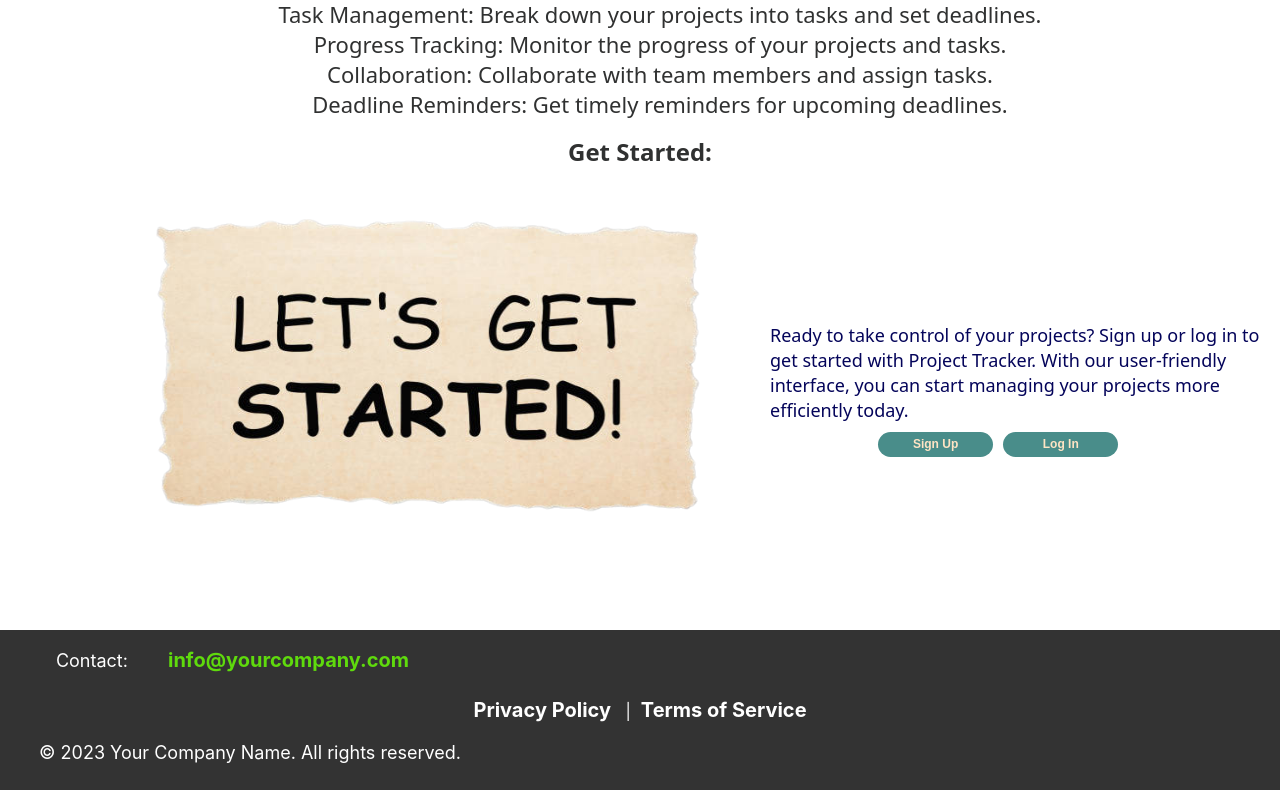
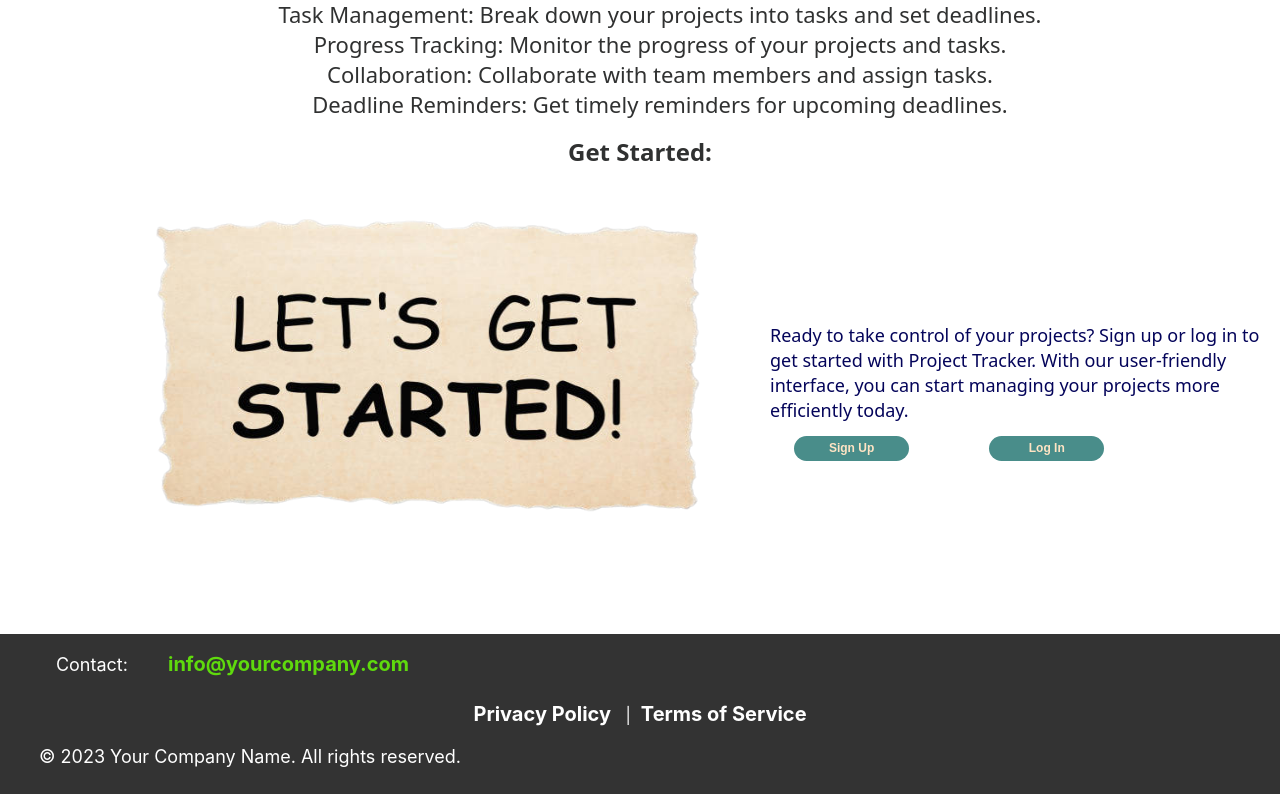
Before and after one commit to Collinswarui/project_tracker, a React (Create React App) app in the folder client/: page / in a window 1280 px wide. Shown: the part 669-1463 px from the top of the page. Built offline with nearby package versions, Linux system fonts and the light colour scheme; the HTML template or start-up script is replaced by a standard one.

Commit message:
added links to the buttons in the landing page

```diff
--- a/client/src/index.css
+++ b/client/src/index.css
@@ -226,9 +226,8 @@ button :hover {
 }
 
 .cta-buttons{
-  margin-left: 70%;
+  margin-left: 60%;
   margin-top: 12%;
-  /* transform: translate(10%, 1195%); */
 
 }
 
@@ -245,13 +244,13 @@ footer {
   margin-top: 10%;
 }
 
-footer p {
-  /* margin-top: 15px; */
+/* footer p {
+  margin-top: 15px;
 }
 
 nav {
-  /* margin-top: 5px; */
-}
+  margin-top: 5px;
+} */
 
 nav a {
   color: #fff;
--- a/client/src/pages/Landing.js
+++ b/client/src/pages/Landing.js
@@ -1,5 +1,7 @@
  import image from '../images/image.png'
  import image2 from '../images/img2.png'
+ import { Link } from 'react-router-dom'
+
 
  export const Landing = () => {
     return (
@@ -29,8 +31,9 @@
 
 
         <div className="cta-buttons">
-          <button>Sign Up</button>
-          <button>Log In</button>
+          <Link to={'/register'}><button>Sign Up</button></Link>
+          <Link to={'/login'}><button>Log In</button></Link>
+
         </div>
       </div>
     );
```
